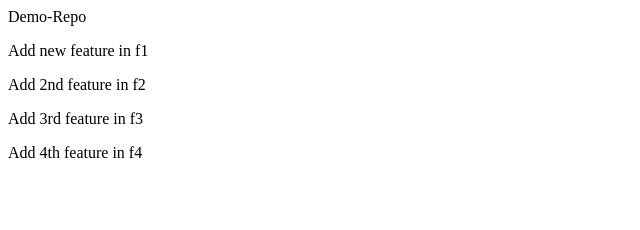
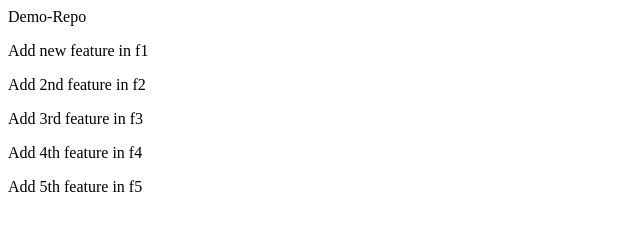
Before and after one commit to ksd-krishnapatnam/Demo-Repo, a plain HTML site: page index.html in a window 1280 px wide. Shown: the whole page, without its empty margins (0-640 px from the left). Drawn offline with Linux system fonts and the light colour scheme.

Commit message:
Add 5th feature f5

```diff
--- a/index.html
+++ b/index.html
@@ -3,3 +3,4 @@
 <p>Add 2nd feature in f2</p>
 <p>Add 3rd feature in f3</p>
 <p>Add 4th feature in f4</p>
+<p>Add 5th feature in f5</p>
```
